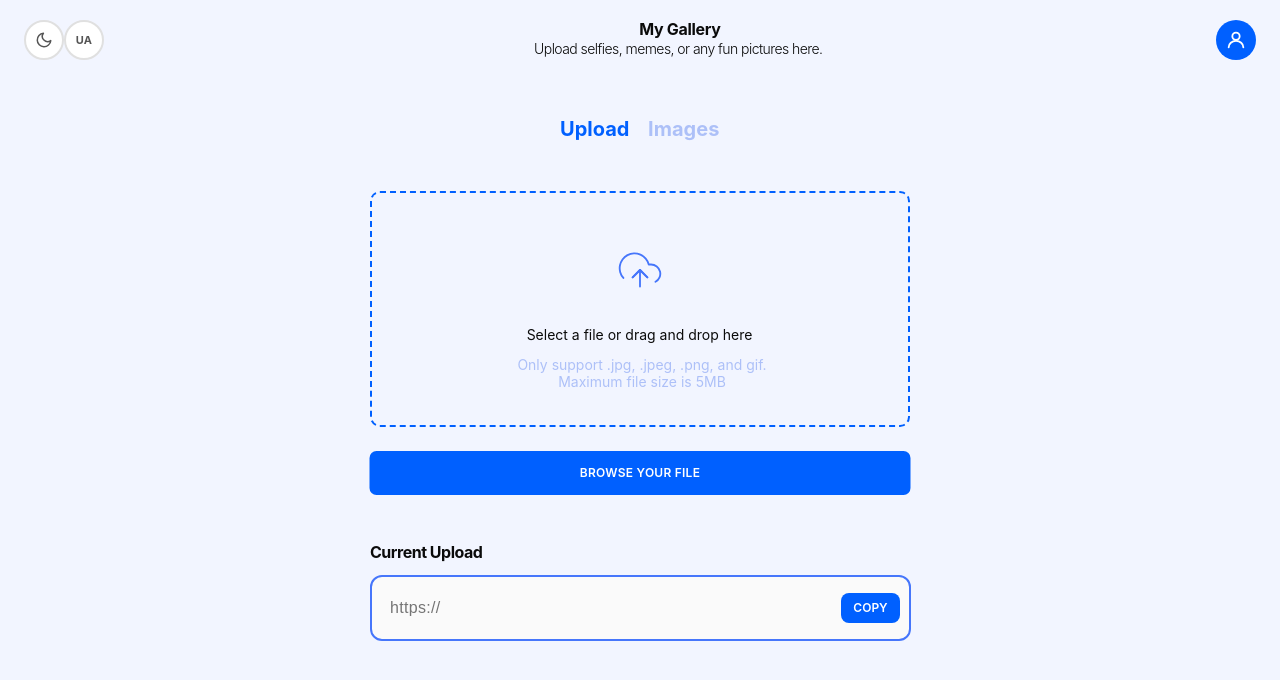
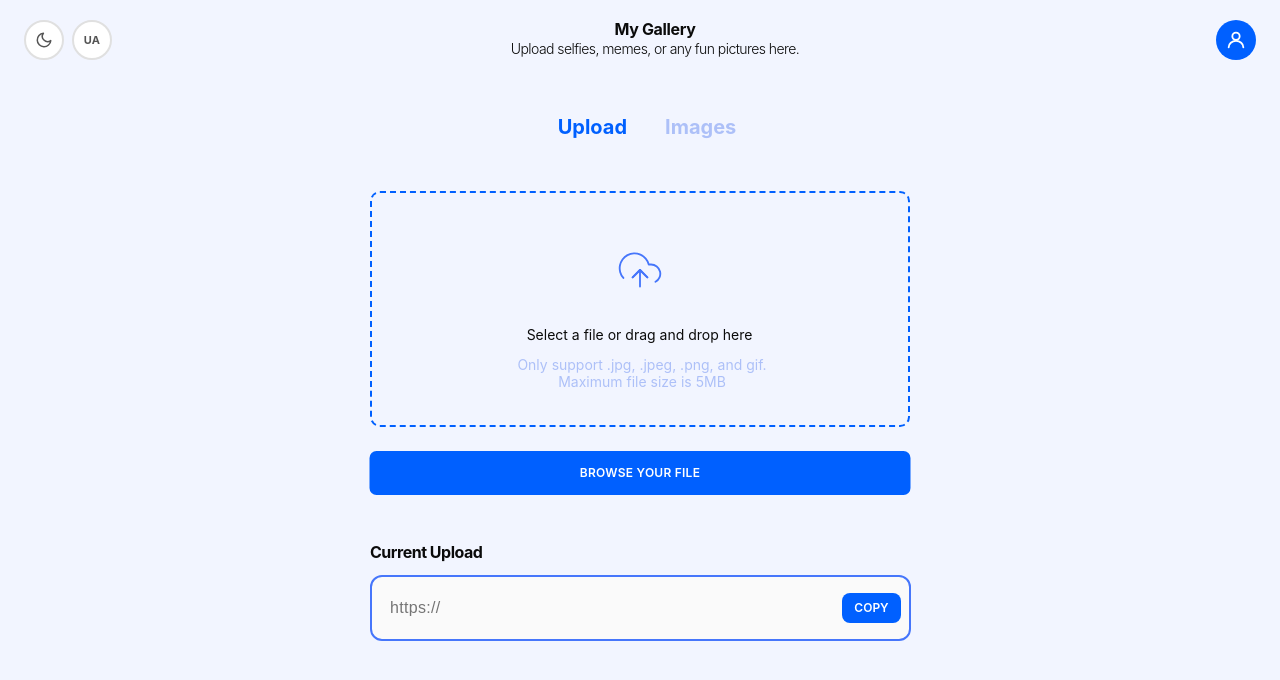
Before and after one commit to Gvneshv/Image-Hosting-Application, a plain HTML site: page services/frontend/upload.html in a window 1280 px wide. Drawn offline with Linux system fonts and the light colour scheme; sample sign-in values are in the browser's storage.

Commit message:
refactor: :lipstick: (refactor) : polish upload.css and viewer.css

```diff
--- a/services/frontend/css/upload.css
+++ b/services/frontend/css/upload.css
@@ -42,33 +42,30 @@ button {
   gap: 2px;
   flex: 1;
   min-width: 0;
+  position: relative;
+  right: 10px;
 }
 
 .header-title {
   margin-top: 0;
   margin-bottom: 0;
-  width: 111px;
-  height: 14px;
   font-weight: 700;
   font-size: 16px;
   line-height: 14px;
   letter-spacing: -0.02em;
   color: var(--color-text);
-  text-align: right;
+  text-align: center;
 }
 
 .header-subtitle {
   margin: 0;
-  width: 293px;
-  height: 21px;
+  max-width: 440px;
   font-weight: 300;
   font-size: 14px;
   line-height: 150%;
   letter-spacing: -0.04em;
   color: var(--color-text);
-  text-align: right;
-  right: -1%;
-  position: relative;
+  text-align: center;
 }
 
 /* Account icon - top-right corner, links to account.html */
@@ -113,12 +110,13 @@ button {
   display: flex;
   flex-direction: row;
   align-items: center;
+  gap: 8px;
   flex-shrink: 0;
   min-width: 90px;
 }
 
 /*
- * Theme toggle button - strips all browser-default button chrome (border, background, outline) and renders as a 40×40 circular icon button that
+ * Theme toggle button — strips all browser-default button chrome (border, background, outline) and renders as a 40×40 circular icon button that
  * matches the account/admin icon dimensions.
  * The SVG icon inside is injected by theme.js at runtime.
  */
@@ -151,7 +149,7 @@ button {
 }
 
 /*
- * Language toggle button - same circular dimensions as .theme-toggle but displays a two-letter text label ("EN" / "UA") set by lang.js.
+ * Language toggle button — same circular dimensions as .theme-toggle but displays a two-letter text label ("EN" / "UA") set by lang.js.
  */
 .lang-toggle {
   width: 40px;
@@ -230,23 +228,30 @@ button {
 }
 
 /* Tabs */
+/*
+ * Toggle tabs bar — centred horizontally.
+ * Width is auto so that longer translated labels (e.g. Ukrainian) don't wrap.
+ * white-space: nowrap on each tab prevents the label itself from breaking.
+ */
 .toggle-tabs {
   position: absolute;
-  display: inline;
+  display: flex;
+  gap: 24px;
   transform: translate(-50%);
   left: 50%;
   top: 117px;
-  width: 160px;
   height: 24px;
   font-weight: 700;
   font-size: 20px;
   line-height: 100%;
+  white-space: nowrap;
 }
 
 .toggle-tab {
   font-size: 20px;
   font-weight: 700;
   cursor: pointer;
+  white-space: nowrap;
 }
 
 .toggle-tab.active {
@@ -421,6 +426,8 @@ input[type="file"] {
   border: 2px solid var(--color-border-focus);
   background-color: var(--color-surface-input);
   border-radius: 12px;
+  /* Prevent child overflow when the button label is longer in another language */
+  overflow: hidden;
 }
 
 .url {
@@ -429,7 +436,9 @@ input[type="file"] {
   font-size: 16px;
   line-height: 20px;
   color: var(--color-text-muted);
-  width: 441px;
+  /* Let the input take all remaining space; the button determines its own width */
+  flex: 1;
+  min-width: 0;
   height: 20px;
   letter-spacing: 0.02em;
   border: none;
@@ -440,12 +449,16 @@ input[type="file"] {
 
 .url-copy-button {
   position: relative;
-  width: 59px;
+  /* min-width instead of fixed width so longer translated labels fit */
+  min-width: 59px;
   height: 30px;
   border: none;
   left: 8px;
   border-radius: 8px;
   background-color: var(--color-accent);
+  flex-shrink: 0;
+  white-space: nowrap;
+  padding: 0 10px;
 }
 
 .url-copy-button-text {
--- a/services/frontend/css/viewer.css
+++ b/services/frontend/css/viewer.css
@@ -65,16 +65,16 @@ body {
 
 .header-subtitle {
   margin: 0;
-  width: 293px;
+  max-width: 440px;
   height: 21px;
   font-weight: 300;
   font-size: 14px;
   line-height: 150%;
   letter-spacing: -0.04em;
   color: var(--color-text);
-  text-align: right;
-  right: -1%;
+  text-align: center;
   position: relative;
+  right: -10px;
 }
 
 /* Header left slot - theme toggle for viewer page.
```
